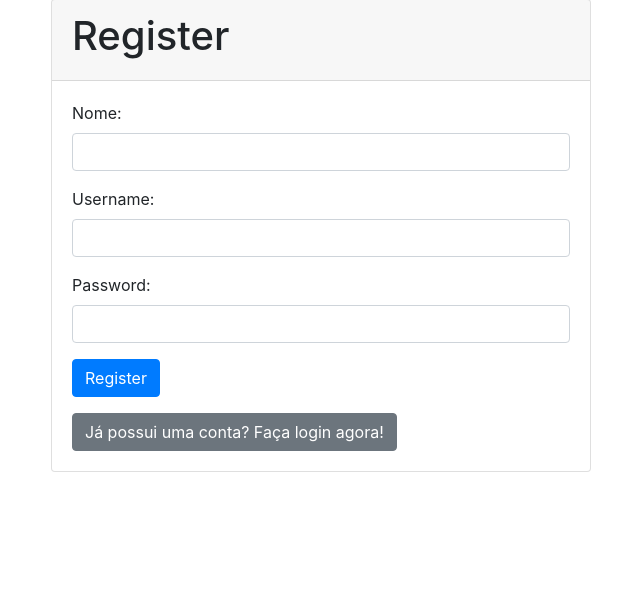
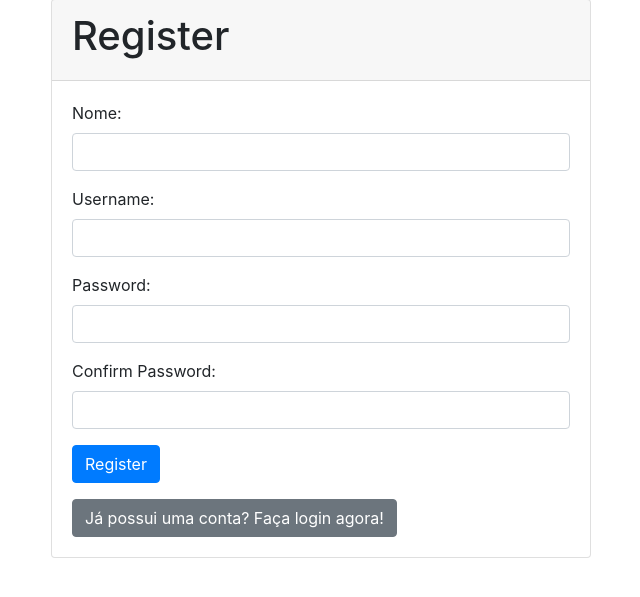
Before and after one commit to davialmeida135/Flask-Project-Manager, a Flask app: page /register in a window 1280 px wide. Shown: the part 49-646 px from the top of the page, without its empty margins (319-959 px from the left). Run offline with Flask 2, Linux system fonts and the light colour scheme; some libraries are stand-ins or nearby versions.

Commit message:
Confirm Password

```diff
--- a/project_manager/app/routes/auth.py
+++ b/project_manager/app/routes/auth.py
@@ -11,6 +11,7 @@ class UsuarioSchema(Schema):
     username = fields.Str(required=False)
     password = fields.Str(required=False)
     data_nascimento = fields.Str(required=False)
+    confirm_password = fields.Str(required=False)
 
 
 @auth_bp.route('/register', methods=['GET', 'POST'])
--- a/project_manager/app/service/usuario_service.py
+++ b/project_manager/app/service/usuario_service.py
@@ -3,6 +3,8 @@ import app.db.usuario as db_usuario
 from app.model.usuario import UsuarioModel
 
 def register_usuario(usuario):
+    if (usuario['password'] != usuario['confirm_password']):
+        raise ValueError("Passwords do not match")
 
     if len(usuario['username'])<4:
         raise ValueError("Username must be at least 4 characters")
--- a/project_manager/app/templates/register.html
+++ b/project_manager/app/templates/register.html
@@ -28,6 +28,10 @@
                                 <label for="password">Password:</label>
                                 <input type="password" class="form-control" id="password" name="password" required>
                             </div>
+                            <div class="form-group">
+                                <label for="confirm_password">Confirm Password:</label>
+                                <input type="password" class="form-control" id="confirm_password" name="confirm_password" required>
+                            </div>
                             <button type="submit" class="btn btn-primary">Register</button>
                         </form>
                         <a href="{{ url_for('auth.login') }}" class="btn btn-secondary mt-3">Já possui uma conta? Faça login agora!</a>
```
